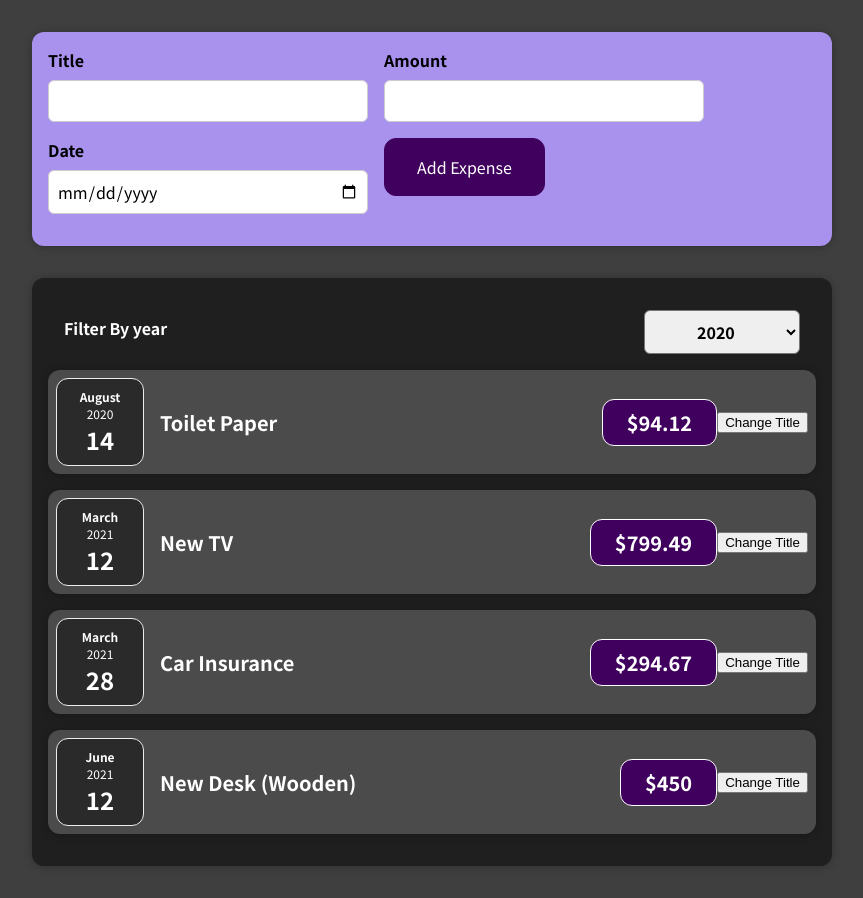
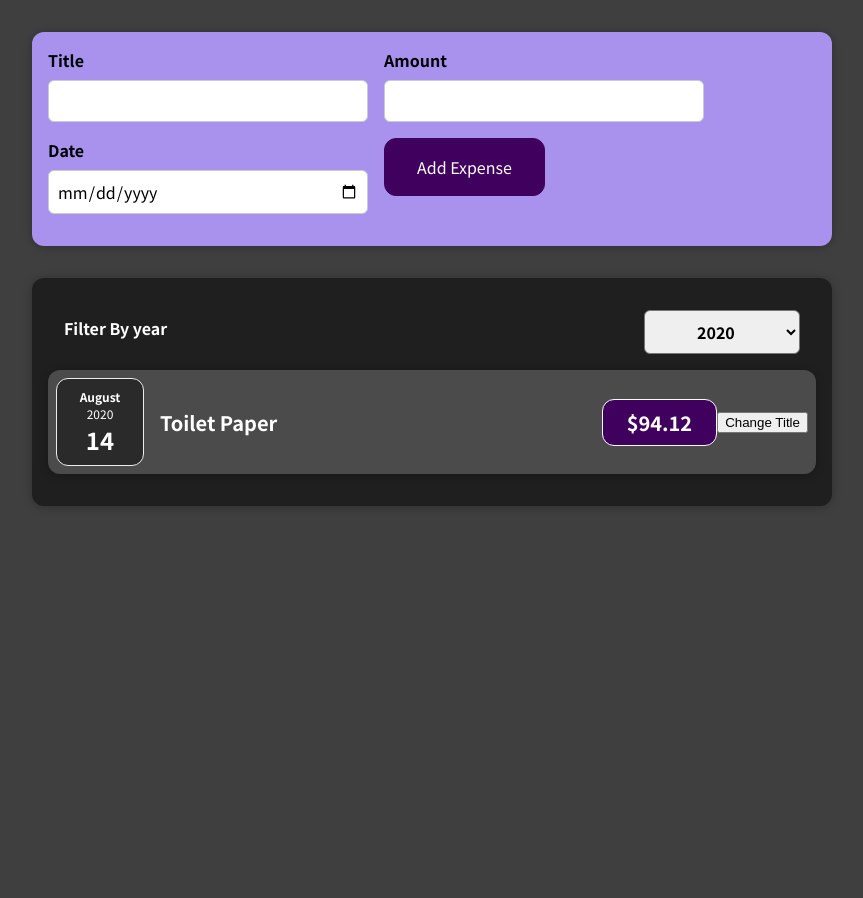
Before and after one commit to parajuliudip/Expense-Tracker, a React (Create React App) app: page / in a window 1280 px wide. Shown: the whole page, without its empty margins (208-1071 px from the left). After the commit the page ends 800 px from the top, so only its background shows below. Built offline with nearby package versions, Linux system fonts and the light colour scheme.

Commit message:
Solved assignment 3

```diff
--- a/src/components/Expenses/Expenses.js
+++ b/src/components/Expenses/Expenses.js
@@ -1,46 +1,39 @@
 import React, { useState } from "react";
 
 import ExpenseItem from "./ExpenseItem";
+import Card from "../UI/Card";
 import ExpenseFilter from "./ExpenseFilter";
-import Card from "../UI/Card";
 import "./Expenses.css";
 
-function Expenses(props) {
+const Expenses = (props) => {
   const [filteredYear, setFilteredYear] = useState("2020");
 
   const filterChangeHandler = (selectedYear) => {
     setFilteredYear(selectedYear);
   };
 
+  const filteredExpenses = props.items.filter((expense) => {
+    return expense.date.getFullYear().toString() === filteredYear;
+  });
+
   return (
+    <div>
       <Card className="expenses">
         <ExpenseFilter
           selected={filteredYear}
           onChangeFilter={filterChangeHandler}
         />
+        {filteredExpenses.map((expense) => (
           <ExpenseItem
-        title={props.items[0].title}
-        amount={props.items[0].amount}
-        date={props.items[0].date}
-      ></ExpenseItem>
-      <ExpenseItem
-        title={props.items[1].title}
-        amount={props.items[1].amount}
-        date={props.items[1].date}
-      ></ExpenseItem>
-      <ExpenseItem
-        title={props.items[2].title}
-        amount={props.items[2].amount}
-        date={props.items[2].date}
-      ></ExpenseItem>
-
-      <ExpenseItem
-        title={props.items[3].title}
-        amount={props.items[3].amount}
-        date={props.items[3].date}
-      ></ExpenseItem>
+            key={expense.id}
+            title={expense.title}
+            amount={expense.amount}
+            date={expense.date}
+          />
+        ))}
       </Card>
+    </div>
   );
-}
+};
 
 export default Expenses;
```
Lines whose indentation alone changed are shown as unchanged.
